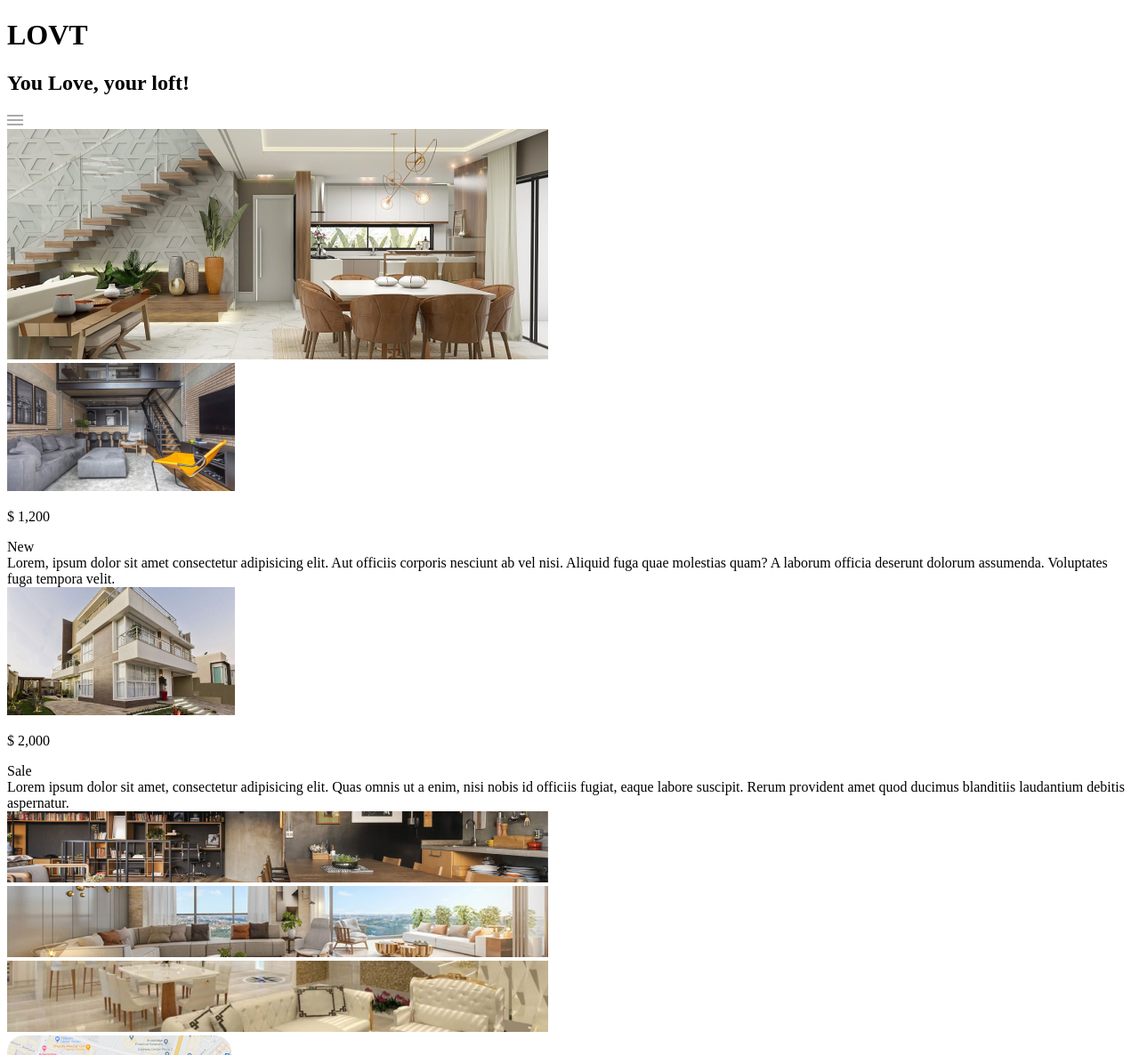
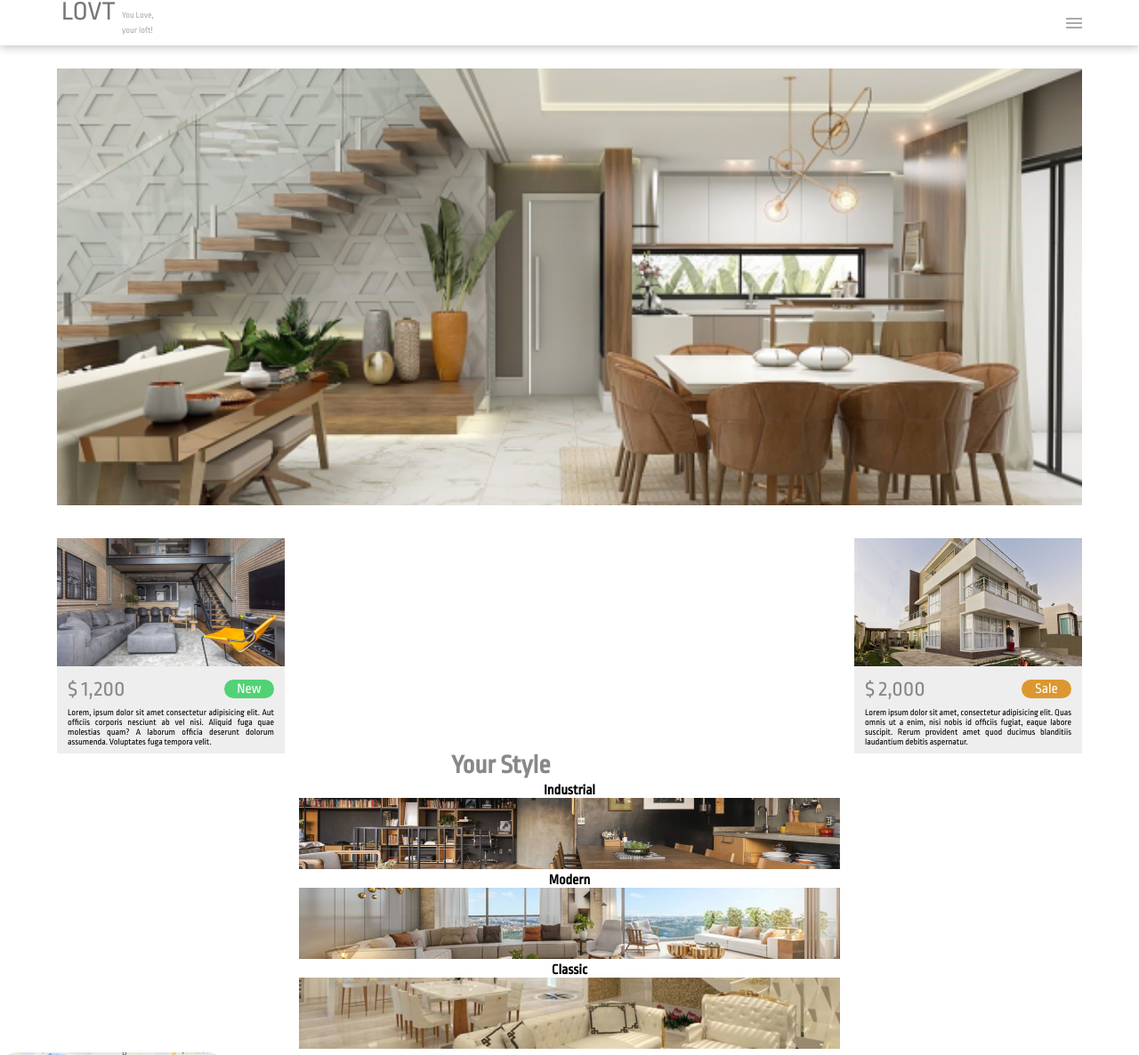
Before and after one commit to Biancabps/exercicio-lovt, a plain HTML site: page index.html in a window 1280 px wide. Shown: the top 1186 px of the page at 89% size. Drawn offline with Linux system fonts and the light colour scheme.

Commit message:
feat: salvando alterações html e css

```diff
--- a/css/style.css
+++ b/css/style.css
@@ -0,0 +1,161 @@
+* {
+  margin: 0;
+  padding: 0;
+  box-sizing: border-box;
+  font-family: 'Ropa sans', sans-serif;
+}
+
+.cabecalho {
+  width: 100%;
+  height: 48px;
+  line-height: 0%;
+  padding: 2% 5%;
+  border: 0ch;
+  display: flex;
+  align-items: center;
+  justify-content: space-between;
+  background: #ffffff;
+  box-shadow: 0px 2px 10px rgba(0, 0, 0, 0.25);
+}
+
+.esquerda {
+  display: flex;
+  align-items: center;
+  gap: 5px;
+}
+
+h1 {
+  display: flex;
+  width: 63px;
+  height: 25px;
+  font-style: normal;
+  font-weight: 400;
+  font-size: 30px;
+  color: #777777;
+}
+
+.frase {
+  display: flex;
+  width: 38px;
+  height: 100%;
+  font-family: 'Ropa Sans';
+  font-style: normal;
+  font-weight: 400;
+  font-size: 10px;
+  line-height: 17px;
+  color: #aaaaaa;
+}
+
+.vector {
+  transform: translateX(70%);
+}
+
+.navegacao {
+  display: flex;
+  flex-direction: column;
+  justify-content: space-evenly;
+  width: 100%;
+  margin-top: 2%;
+  padding: 0 5%;
+  gap: 37px;
+  background: #ffffff;
+}
+
+.img1 {
+  display: flex;
+  object-fit: contain;
+  height: auto;
+  width: 90%;
+  margin-left: auto;
+  margin-right: auto;
+  width: 100%;
+}
+
+.ofertas {
+  display: flex;
+  justify-content: space-between;
+}
+
+.card {
+  background-color: #eeeeee;
+  width: 256px;
+  height: 242px;
+}
+
+.card img {
+  width: 100%;
+}
+
+.preco {
+  display: flex;
+  align-items: center;
+  justify-content: space-between;
+  padding: 8px 12px;
+}
+
+.preco p {
+  font-size: 25px;
+  color: #888888;
+}
+
+.preco span {
+  color: white;
+  width: 56px;
+  height: 21px;
+  display: flex;
+  justify-content: center;
+  align-items: center;
+  border-radius: 10.5px;
+}
+
+#new {
+  background-color: #51d275;
+}
+
+#sale {
+  background-color: #dc9730;
+}
+
+.texto {
+  padding: 0 12px;
+  font-family: 'Ropa Sans';
+  font-style: normal;
+  font-weight: 400;
+  font-size: 10px;
+  line-height: 11px;
+  text-align: justify;
+}
+
+#subtitulo {
+  display: flex;
+  width: 266px;
+  height: 33px;
+  font-family: 'Ropa Sans', sans-serif;
+  font-style: normal;
+  font-weight: 400;
+  font-size: 25px;
+  line-height: 26.8px;
+  text-align: center;
+  color: rgba(136, 136, 136, 1);
+  margin-left: auto;
+  margin-right: auto;
+}
+
+.estilos {
+  align-items: center;
+  text-align: center;
+  display: flex;
+  flex-wrap: wrap;
+  flex-direction: column;
+}
+
+.style {
+
+}
+
+#style img {
+  position: absolute;
+  width: 608px;
+  height: 80px;
+  background: rgba(196, 196, 196, 0.5);
+}
--- a/index.html
+++ b/index.html
@@ -53,14 +53,22 @@
     </div>
   </div>
   <section>
-    <div>
-      <img src="img\retangulo1.jpg">
+    <div id="subtitulo">
+      <h3>Your Style</h3>
     </div>
-    <div>
-      <img src="img\retangulo2.jpg">
-    </div>
-    <div>
-      <img src="img\retangulo3.jpg">
+    <div class="estilos">
+      <div class="style">
+        <h4>Industrial</h4>
+        <img src="img\retangulo1.jpg" width="608px" height="80px">
+      </div>
+      <div class="style">
+        <h4>Modern</h4>
+        <img src="img\retangulo2.jpg">
+      </div>
+      <div class="style">
+        <h4>Classic</h4>
+        <img src="img\retangulo3.jpg">
+      </div>
     </div>
   </section>
   <footer>
```
